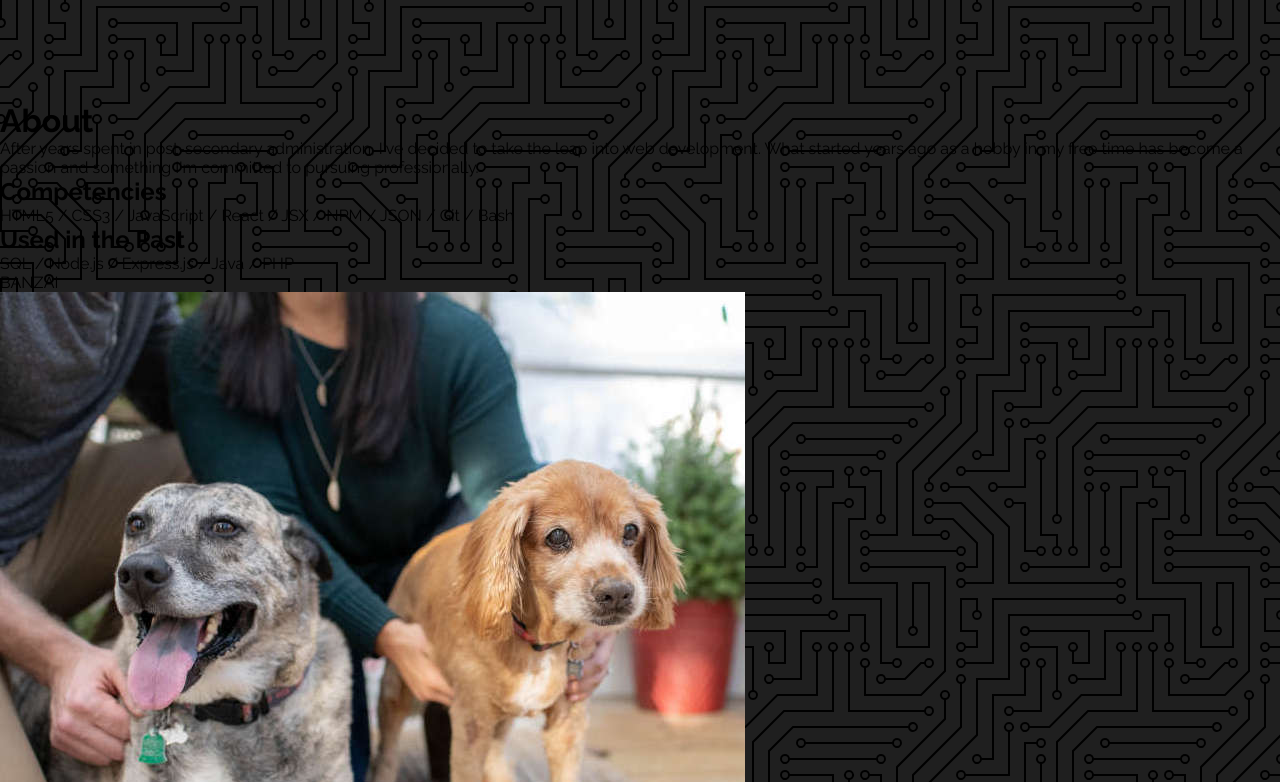
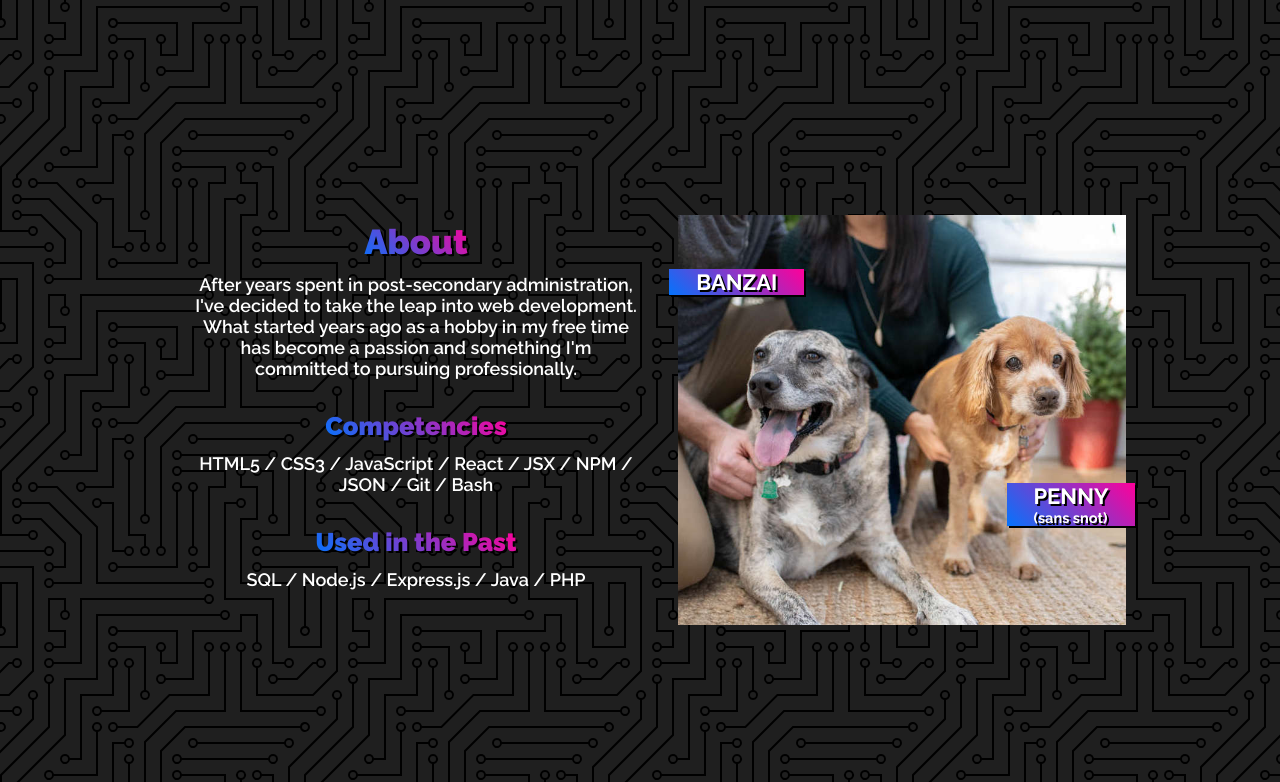
Before and after one commit to justigo86/iamotto-refactor, a React (Create React App) app: page / in a window 1280 px wide. Shown: the part 1498-2280 px from the top of the page. Built offline with nearby package versions, Linux system fonts and the light colour scheme.

Commit message:
updated about.tsx styling

```diff
--- a/src/components/about/about.scss
+++ b/src/components/about/about.scss
@@ -1,90 +1,93 @@
-// const media = {
-//     mobile: '@media(max-width: 800px)',
-//     medium: '@media(max-width: 1000px)'
-// }
+@import "../../App.scss";
 
-// const AboutContainer = styled.div `
-//     height: 80vh;
-//     display: flex;
-//     align-items: center;
-//     justify-content: center;
-//     overflow: hidden;
-//     ${media.mobile} {
-//         flex-direction: column;
-//         height: 110vh;
-//     }
-//     /* border: 2px solid white; */
-// `
+$mediaMobile: 800px;
+$mediaMedium: 1200px;
 
-// const AboutInfoContainer = styled.div`
-//     width: 35vw;
-//     display: flex;
-//     align-items: center;
-//     justify-content: center;
-//     flex-direction: column;
-//     margin: 3vw;
-//     ${media.mobile} {
-//         width: 70vw;
-//     }
-// `
+.about-container {
+  height: 80vh;
+  display: flex;
+  align-items: center;
+  justify-content: center;
+  overflow: hidden;
+  @media screen and (max-width: $mediaMobile) {
+    flex-direction: column;
+    height: 110vh;
+  }
+  /* border: 2px solid white; */
 
-// const AboutTitle = styled.h1`
-//     font-size: calc(24px + (28 - 14) * ((100vw - 300px) / (1600 - 300)));
-//     background-image: linear-gradient(45deg, #6303B1, #ff0099);
-//     background-clip: text;
-//     -webkit-background-clip: text;
-//     -webkit-text-fill-color: transparent;
-//     text-shadow: none;
-//     filter: drop-shadow(2px 2px #000);
-//     font-weight: 900;
-//     margin: 0 0 1.5vh;
-// `
+  .about-info-container {
+    width: 35vw;
+    display: flex;
+    align-items: center;
+    justify-content: center;
+    flex-direction: column;
+    margin: 3vw;
+    @media screen and (max-width: $mediaMobile) {
+      width: 70vw;
+    }
 
-// const AboutSubHeadings = styled(AboutTitle)`
-//     font-size: calc(18px + (24 - 14) * ((100vw - 300px) / (1600 - 300)));
-// `
+    .about-title {
+      font-size: calc(24px + (28 - 14) * ((100vw - 300px) / (1600 - 300)));
+      background-image: $grade-color;
+      background-clip: text;
+      -webkit-background-clip: text;
+      -webkit-text-fill-color: transparent;
+      text-shadow: none;
+      filter: drop-shadow(2px 2px #000);
+      font-weight: 900;
+      margin: 0 0 1.5vh;
+    }
 
-// const AboutParagraph = styled.p`
-//     font-size: calc(12px + (22 - 14) * ((100vw - 300px) / (1600 - 300)));
-//     font-weight: 600;
-//     margin: 0 0 4vh;
-//     text-align: center;
-// `
+    .about-paragraph {
+      font-size: calc(12px + (22 - 14) * ((100vw - 300px) / (1600 - 300)));
+      font-weight: 600;
+      margin: 0 0 4vh;
+      text-align: center;
+      color: white;
+    }
 
-// const AboutImageContainer = styled.div`
-//     position: relative;
-//     display: inline-block;  //border hugs included elements
-// `
+    .subheading {
+      font-size: calc(18px + (24 - 14) * ((100vw - 300px) / (1600 - 300)));
+    }
+  }
 
-// const AboutImage1 = styled.img`
-//     width: 35vw;
-//     ${media.mobile} {
-//         width: 70vw;
-//     }
-// `
+  .about-image-container {
+    position: relative;
+    display: inline-block; //border hugs included elements
 
-// const PupTitles = styled.p`
-//     background-image: linear-gradient(45deg, #6303B1, #ff0099);
-//     text-shadow: 2px 2px #000;
-//     filter: drop-shadow(2px 2px #000);
-//     /* -webkit-background-clip: text;
-//     -webkit-text-fill-color: transparent; */
-//     padding: 0 6%;
-//     position: absolute;
-//     font-weight: bolder;
-//     font-size: calc(16px + (26 - 18) * ((100vw - 300px) / (1600 - 300)));
-// `;
+    .about-image {
+      width: 35vw;
+      @media screen and (max-width: $mediaMobile) {
+        width: 70vw;
+      }
+    }
 
-// const BanzaiTitle = styled(PupTitles)`
-//     text-align: right;
-//     left: -2%;
-//     top: 13%;
-// `;
-// const PennyTitle = styled(PupTitles)`
-//     right: -2%;
-//     bottom: 25%;
-//     & > p {
-//         text-align: left;
-//         font-size: calc(10px + (24 - 18) * ((100vw - 300px) / (1600 - 300)));
-//     }
-// `;
+    .pup-title {
+      background-image: $grade-color;
+      color: white;
+      text-shadow: 2px 2px #000;
+      filter: drop-shadow(2px 2px #000);
+      /* -webkit-background-clip: text;
+        -webkit-text-fill-color: transparent; */
+      padding: 0 6%;
+      position: absolute;
+      font-weight: bolder;
+      font-size: calc(16px + (26 - 18) * ((100vw - 300px) / (1600 - 300)));
+    }
+
+    .banzai-title {
+      text-align: right;
+      left: -2%;
+      top: 13%;
+    }
+
+    .penny-title {
+      right: -2%;
+      bottom: 25%;
+      & > p {
+        text-align: left;
+        font-size: calc(10px + (24 - 18) * ((100vw - 300px) / (1600 - 300)));
+      }
+    }
+  }
+}
```
